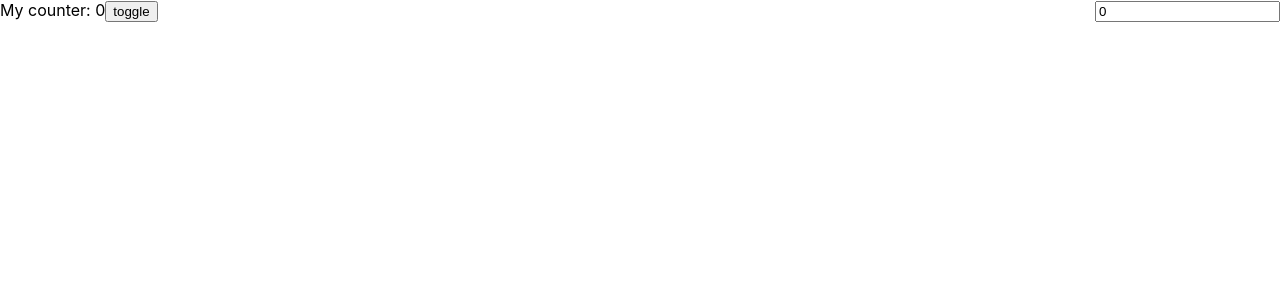
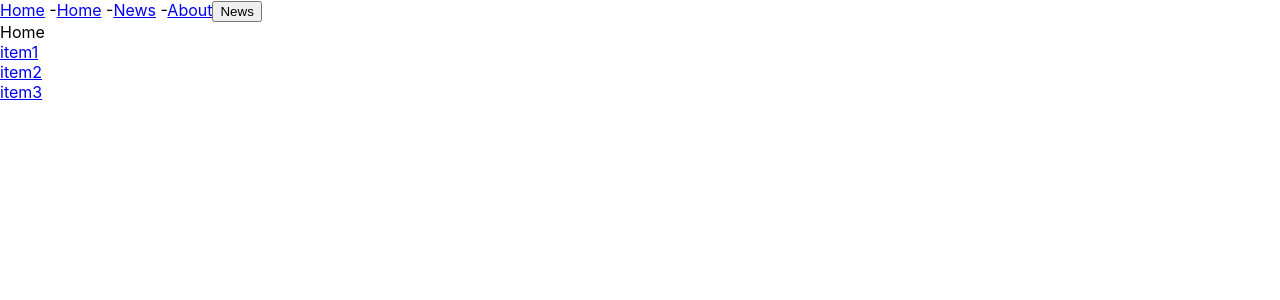
Before and after one commit to Nimaear/training-series-1, a React (Create React App) app: page / in a window 1280 px wide. Shown: the top 300 px of the page. Built offline with nearby package versions, Linux system fonts and the light colour scheme.

Commit message:
Add example for simple routes

```diff
--- a/package.json
+++ b/package.json
@@ -9,6 +9,8 @@
     "@types/react-dom": "16.9.4",
     "react": "^16.12.0",
     "react-dom": "^16.12.0",
+    "react-router": "^5.1.2",
+    "react-router-dom": "^5.1.2",
     "react-scripts": "3.2.0",
     "typescript": "3.7.2"
   },
@@ -32,5 +34,9 @@
       "last 1 firefox version",
       "last 1 safari version"
     ]
+  },
+  "devDependencies": {
+    "@types/react-router": "^5.1.3",
+    "@types/react-router-dom": "^5.1.2"
   }
 }
--- a/src/App.tsx
+++ b/src/App.tsx
@@ -1,26 +1,74 @@
-import React, { useState, useCallback, useEffect } from "react";
-import Button from "./components/Button";
-import Example from "./components/Example";
+import React from "react";
+import {
+  BrowserRouter,
+  Route,
+  Switch,
+  Link,
+  useParams,
+  useHistory,
+  useLocation
+} from "react-router-dom";
 
-// useState
-// useCallback
-// useEffect
-//
+const Home = () => (
+  <div>
+    Home
+    <br />
+    <Link to="/news/item1">item1</Link>
+    <br />
+    <Link to="/news/item2">item2</Link>
+    <br />
+    <Link to="/news/item3">item3</Link>
+    <br />
+  </div>
+);
+const About = () => <div>About</div>;
 
-const App: React.FC = () => {
-  const [counter, setCounter] = useState(0);
+interface NewsParams {
+  itemId: string;
+}
 
-  console.log("App is rerendering");
+const Item1 = () => <div>Item1</div>;
+const Item2 = () => <div>Item2</div>;
+const Detail = () => <div>Detail</div>;
+
+const News = () => {
+  const history = useHistory();
+  const location = useLocation();
+  console.log(location);
   return (
-    <div className="App">
-      My counter: {counter}
-      <Button content="toggle" onClick={() => setCounter(counter + 1)} />
-      <Example
-        defaultMessage={counter}
-        onChange={newCounter => setCounter(newCounter)}
-      />
+    <div>
+      Overview
+      <Switch>
+        <Route path={`${location.pathname}/:itemId`} component={Detail} />
+      </Switch>
+      <button onClick={() => history.goBack()}>Go back</button>
     </div>
   );
 };
 
+const Header = () => {
+  const history = useHistory();
+  return (
+    <>
+      <a href="/home">Home</a> -<Link to="/home">Home</Link> -
+      <Link to="/news">News</Link> -<Link to="/about">About</Link>
+      <button onClick={() => history.push("/home")}>News</button>
+    </>
+  );
+};
+
+const App: React.FC = () => {
+  return (
+    <BrowserRouter>
+      <Header />
+      <Switch>
+        <Route path="/home" component={Home} />
+        <Route path="/news" component={News} />
+        <Route path="/about" component={About} />
+        <Route component={Home} />
+      </Switch>
+    </BrowserRouter>
+  );
+};
+
 export default App;
```
